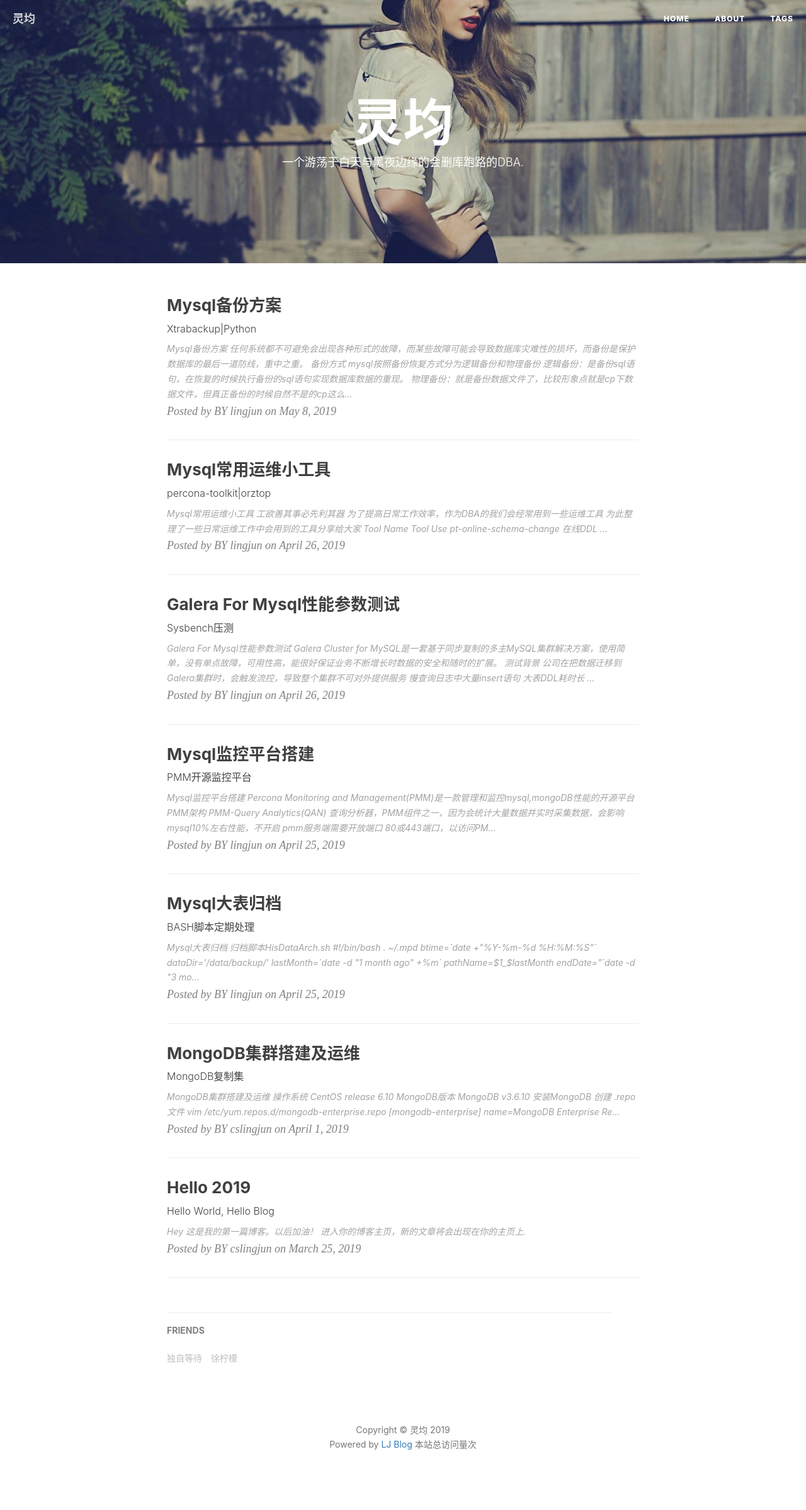
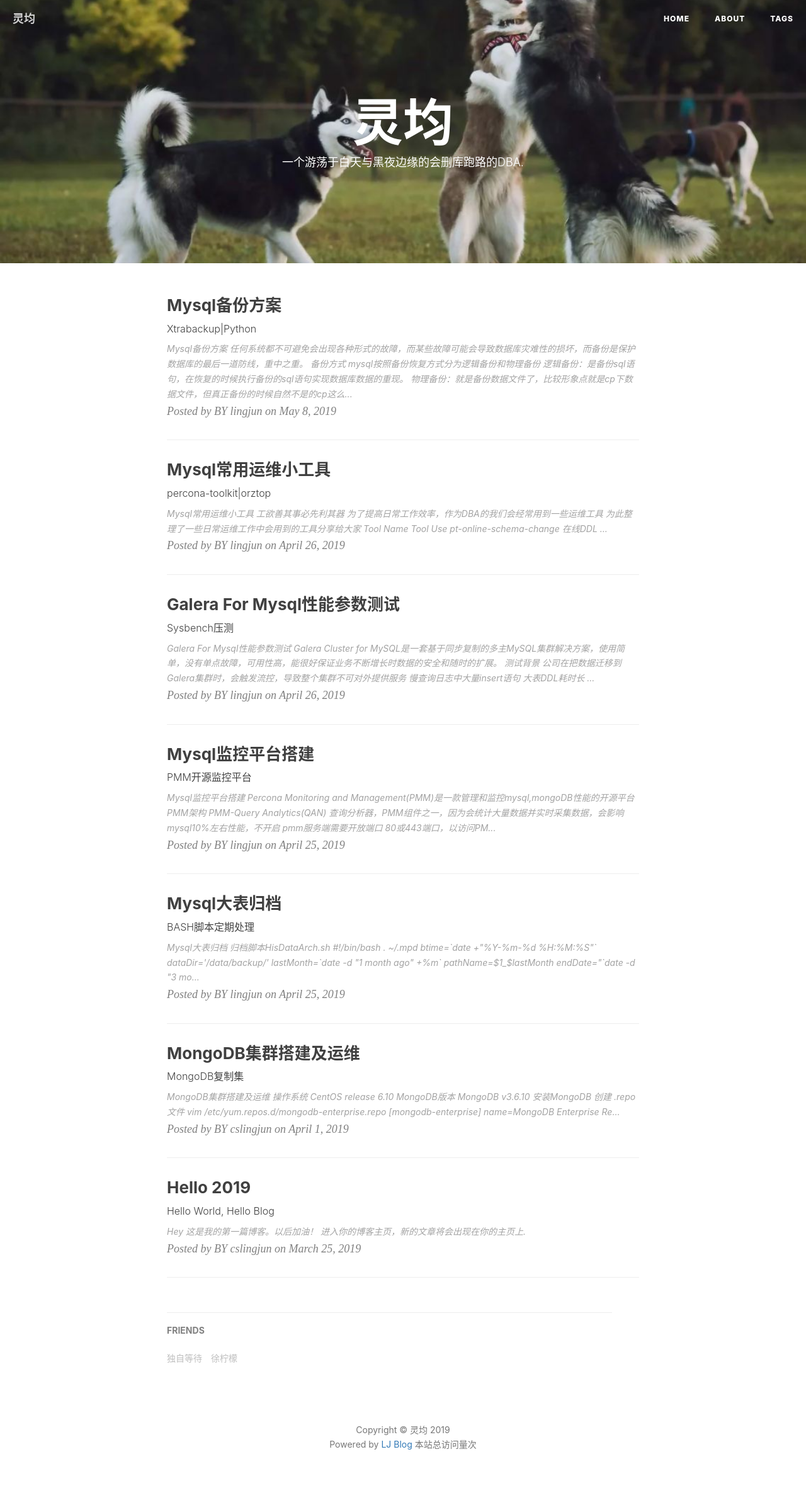
Before and after one commit to cslingjun/cslingjun.github.io, a Jekyll site: the page built from index.html, in a window 1280 px wide. Shown: the whole page at 63% size. Built offline with Jekyll 4.4.1, drawn with Linux system fonts in a browser that asks for light colours; nearby versions of some CDN libraries; the list of posts is cut into pages by our own code; comment, search, counter and statistics services are not loaded.

Commit message:
modify blog

```diff
--- a/_config.yml
+++ b/_config.yml
@@ -1,7 +1,7 @@
 # Site settings
 title: 灵均
 SEOTitle: 灵均的小黑屋
-header-img: img/post-bg-swift.jpg
+header-img: img/home-bg-one.jpg
 email: nba169@163.com
 description: "Every failure is leading towards success."
 keyword: "BY, BY Blog, 灵均的博客, MHA, 灵均, Mysql, Python, Percona, Ansible, PXC"
```
Also changed, not shown: img/home-bg-one.jpg (added).
